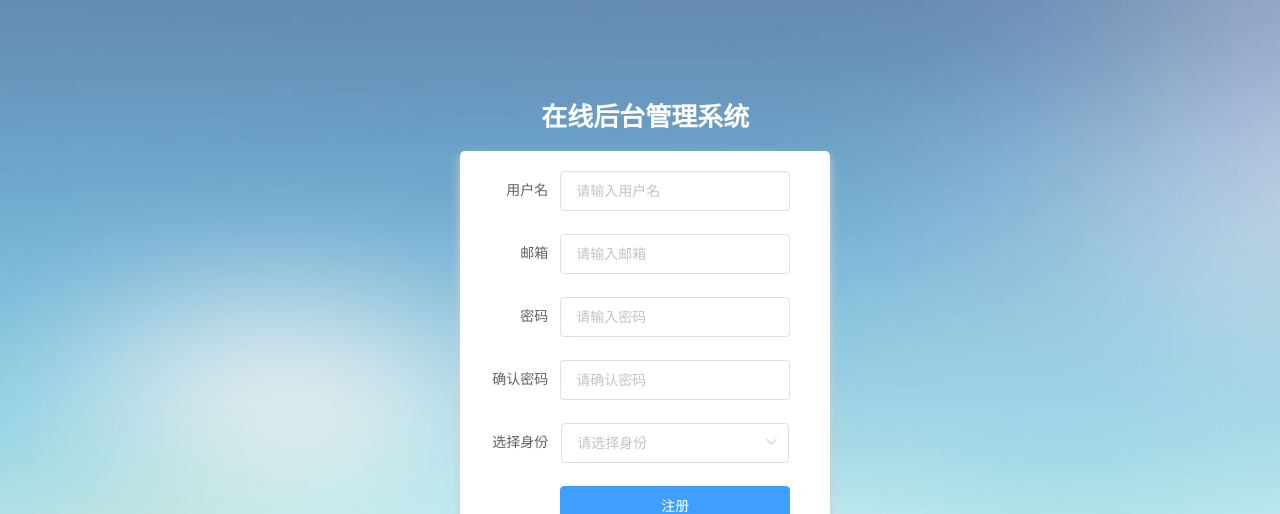
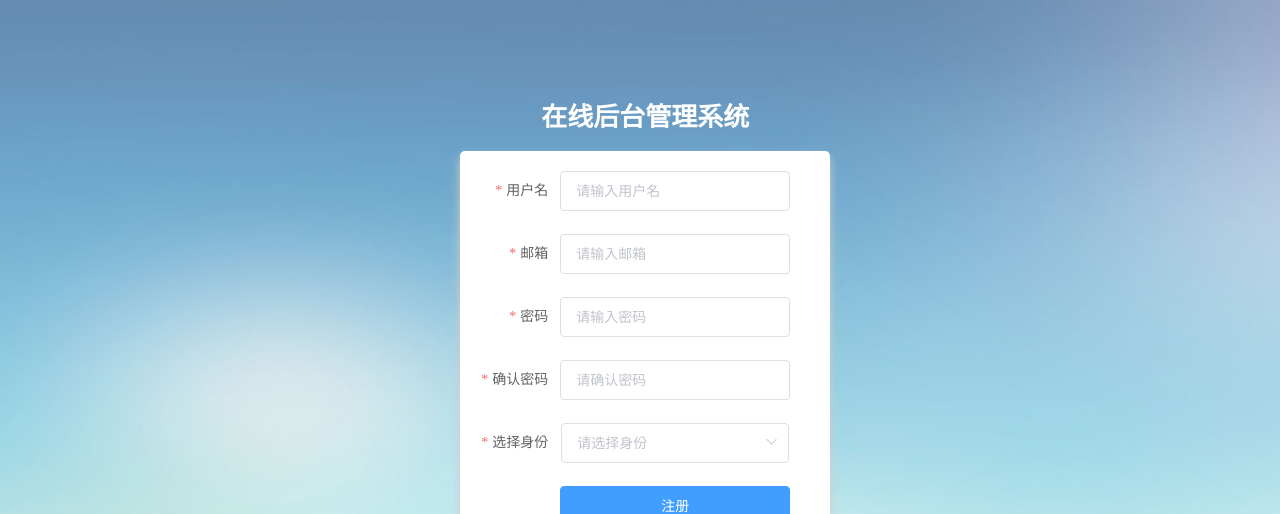
Before and after one commit to kitety/vue-admin, a Vue app in the folder client/: page /register in a window 1280 px wide. Shown: the top 514 px of the page. Built offline with nearby package versions, Linux system fonts and the light colour scheme.

Commit message:
验证表单和按钮

```diff
--- a/client/src/views/Register.vue
+++ b/client/src/views/Register.vue
@@ -29,7 +29,7 @@
             </el-select>
           </el-form-item>
           <el-form-item>
-            <el-button @click="resetForm('rigisterForm')" class="submit-btn" type="primary">注册</el-button>
+            <el-button @click="submitForm('rigisterForm')" class="submit-btn" type="primary">注册</el-button>
           </el-form-item>
         </el-form>
       </div>
@@ -41,6 +41,13 @@ export default {
   name: 'register',
   components: {},
   data () {
+    var validatePass = (rule, value, callback) => {
+      if (value !== this.registerUser.password) {
+        callback(new Error('两次输入密码不一致!'))
+      } else {
+        callback()
+      }
+    }
     return {
       registerUser: {
         name: '',
@@ -48,7 +55,37 @@ export default {
         password: '',
         password2: '',
         identity: ''
+      },
+      rules: {
+        name: [
+          { required: true, message: '用户名不能为空', trigger: 'blur' },
+          { min: 2, max: 30, message: '长度在2~30个字符之间', trigger: 'blur' }
+        ],
+        email: [
+          { type: 'email', required: true, message: '邮箱格式不正确', trigger: 'blur' }
+        ],
+        password: [
+          { required: true, message: '密码不能为空', trigger: 'blur' },
+          { min: 6, max: 30, message: '长度在2~30个字符之间', trigger: 'blur' }
+        ],
+        password2: [
+          { required: true, message: '确认密码不能为空', trigger: 'blur' },
+          { min: 6, max: 30, message: '长度在2~30个字符之间', trigger: 'blur' },
+          { validator: validatePass, trigger: 'blur' }
+        ]
       }
+    }
+  },
+  methods: {
+    submitForm (formName) {
+      this.$refs[formName].validate((valid) => {
+        if (valid) {
+          alert('submit!')
+        } else {
+          alert('错误的提交!!')
+          return false
+        }
+      })
     }
   }
 }
```
